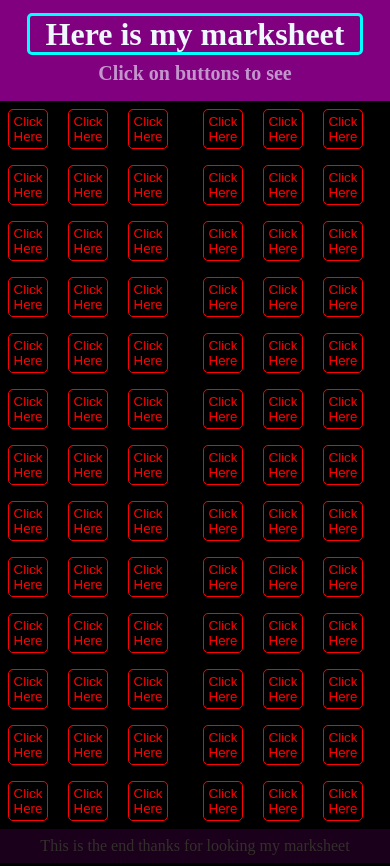
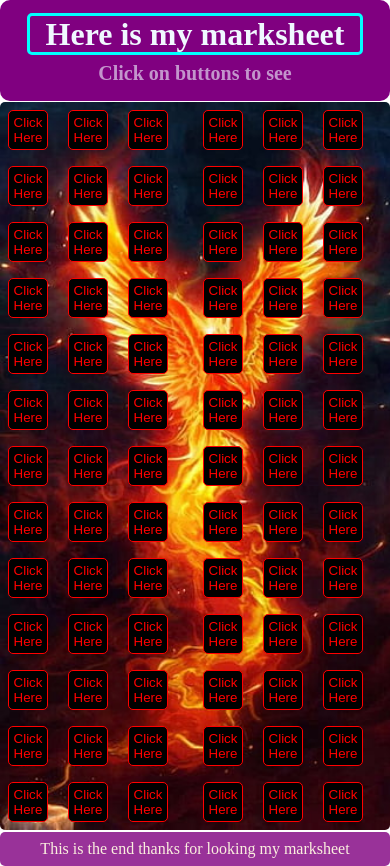
Before and after one commit to SGoD11/searchMyMarksheet, a plain HTML site: page index.html in a window 390 px wide. Drawn offline with Linux system fonts and the light colour scheme.

Commit message:
Add files via upload

```diff
--- a/index.html
+++ b/index.html
@@ -6,6 +6,7 @@
     <meta name="viewport" content="width=device-width, initial-scale=1.0">
     <title>marksheet</title>
     <link rel="stylesheet" href="./style.css">
+    <link rel="shortcut icon" href="favicon.ico" type="image/x-icon">
 </head>
 
 <body>
--- a/style.css
+++ b/style.css
@@ -1,7 +1,7 @@
 * {
     margin: 0%;
     padding: 0%;
-    background-color: black;
+    /* background-color: black; */
 }
 
 .nav {
@@ -10,12 +10,15 @@
     padding-top: 1rem;
     padding-bottom: 1rem;
     color: aliceblue;
-
+     margin-bottom: 0.1rem;
+    /*margin-top: 1rem; */
+    box-shadow: 1rem;
+    border-radius: 10px;
 }
 
 .footer {
     background-color: purple;
-    opacity: 0.2;
+    opacity: 0.8;
     padding: 0.5rem 0rem;
     /* display: block; */
     /* position: relative;
@@ -23,6 +26,8 @@
     /* margin-top: 42.5%; */
     color: antiquewhite;
     text-align: center;
+    margin-top: 0.1rem;
+    border-radius: 5px;
 }
 
 p, h1, sub, h2 {
@@ -37,10 +42,10 @@ h1{
     padding-right: 1rem;
 }
 
-button{
+button, .select{
     height: 2.5rem;
     width: 2.5rem;
-    margin: 0.5rem;
+    margin:2rem;
     background-color: black;
     color: red;
     border: 1px solid red;
@@ -58,6 +63,7 @@ button{
 }
 .container{
     display: flex;
+
 }
 .left{
     /* display: grid; */
@@ -70,3 +76,52 @@ button{
 .center{
     clear: both;
 }
+
+.container{
+  background-image: url(./desktopPhoenix.jpg);
+  background-repeat: no-repeat;
+  background-size: cover;
+ border-radius: 5px;
+
+}
+
+@media(min-width:200px) and (max-width: 510px) {
+    .container{
+        background-image: url(./mobilePhoenix.jpg);
+        background-repeat: no-repeat;
+        background-size: cover;
+        border-radius: 5px;
+    }
+    button, .select{
+        height: 2.5rem;
+        width: 2.5rem;
+        margin:0.5rem;
+        background-color: black;
+        color: red;
+        border: 1px solid red;
+        border-radius: 5px;
+    }
+}
+
+/* @media (min-width:565px) and (max-width:1028px) {
+    .container{
+        background-image: url(./desktopPhoenix.jpg);
+        background-repeat: no-repeat;
+        background-size: contain;
+        height: 100vh;
+        width: 50vw;
+       border-radius: 5px;
+
+      }
+      .left{
+        display: grid;
+        float: left;
+    }
+    .right{
+        display: grid;
+        float: right;
+    }
+    .center{
+        clear: both;
+    }
+} */
```
Also changed, not shown: desktopPhoenix.jpg (added), mobilePhoenix.jpg (added).
